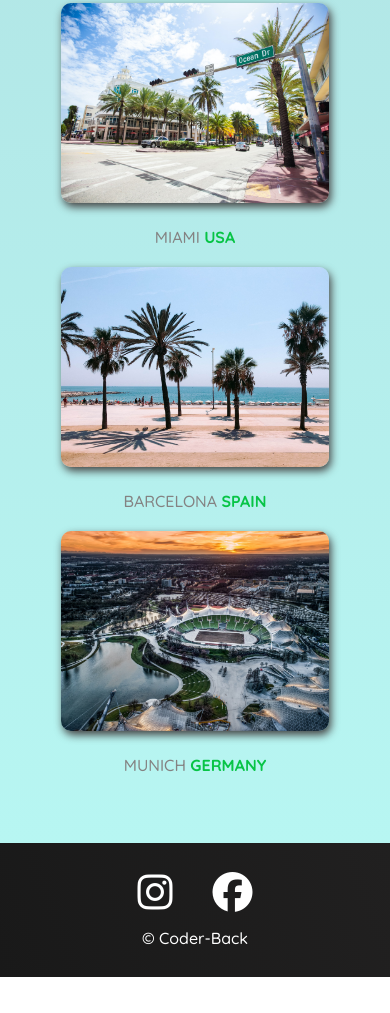
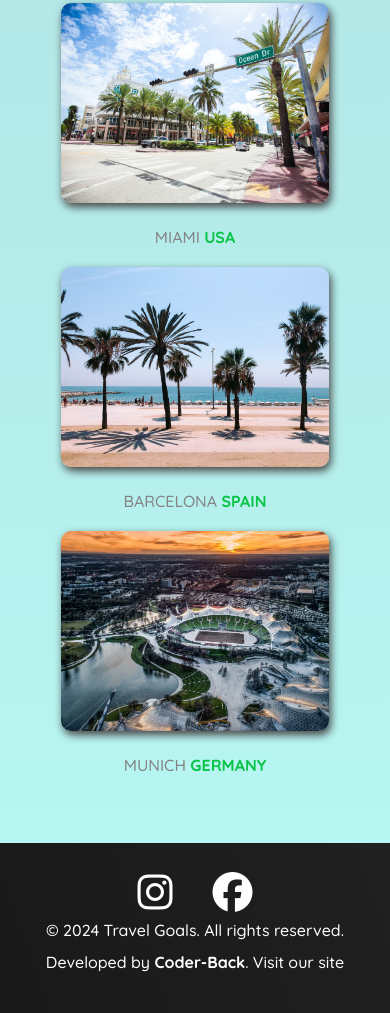
Before and after one commit to Coder-back/travel-goals, a plain HTML site: page index.html in a window 390 px wide. Shown: the part 659-1672 px from the top of the page. Before the commit the page ends 1636 px from the top, so only its background shows below. Drawn offline with Linux system fonts and the light colour scheme.

Commit message:
fixed page footer

```diff
--- a/index.html
+++ b/index.html
@@ -28,7 +28,9 @@
           <li><a href="/destinations.html">Destinations</a></li>
         </ul>
       </nav>
-      <a href="#side-drawer" class="menu-btn"><i class="fa-solid fa-bars"></i></a>
+      <a href="#side-drawer" class="menu-btn"
+        ><i class="fa-solid fa-bars"></i
+      ></a>
     </header>
     <aside id="side-drawer">
       <header>
@@ -99,7 +101,13 @@
           ></a>
         </li>
       </ul>
-      <p><a href="">&copy; Coder-Back</a></p>
+      <div>
+        <p>&copy 2024 Travel Goals. All rights reserved.</p>
+        <p>
+          Developed by <a href="#"><strong>Coder-Back</strong></a
+          >. Visit our site
+        </p>
+      </div>
     </footer>
   </body>
 </html>
--- a/shared.css
+++ b/shared.css
@@ -143,13 +143,25 @@ footer .fa-brands {
   font-size: 2.5rem;
 }
 
+footer div {
+  display: flex;
+  justify-content: space-between;
+  margin-top: 0.5rem;
+}
+
 footer p {
+  color: #fff;
   text-align: center;
-  margin-bottom: 0;
+  margin: 0 2.5rem;
+
 }
 
 footer p a {
   color: #fff;
+}
+
+footer p a:hover {
+  text-decoration: underline;
 }
 
 @media (max-width: 48rem) {
@@ -164,4 +176,13 @@ footer p a {
   .menu-btn {
     display: flex;
   }
+
+  footer div {
+    flex-direction: column;
+    align-items: center;
+  }
+
+  footer p {
+    margin-bottom: 0.75rem;
+  }
 }
```
